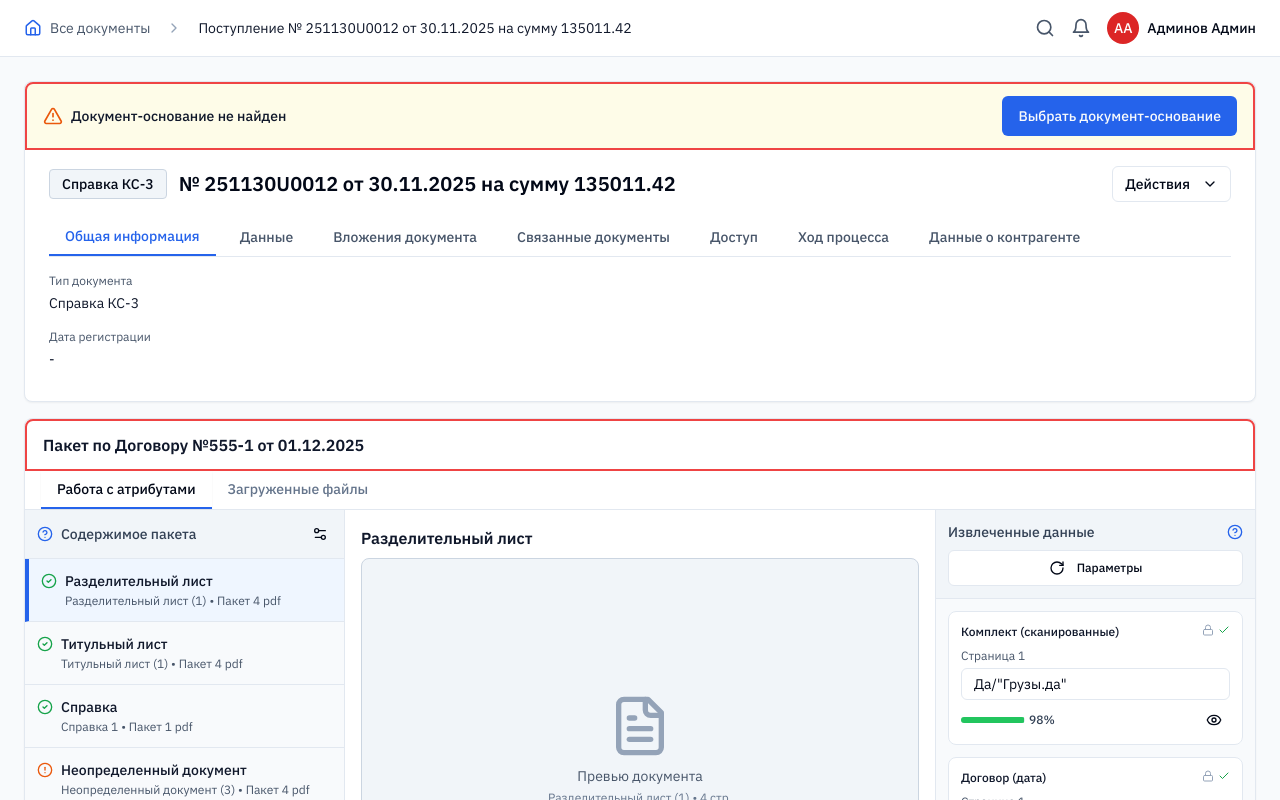
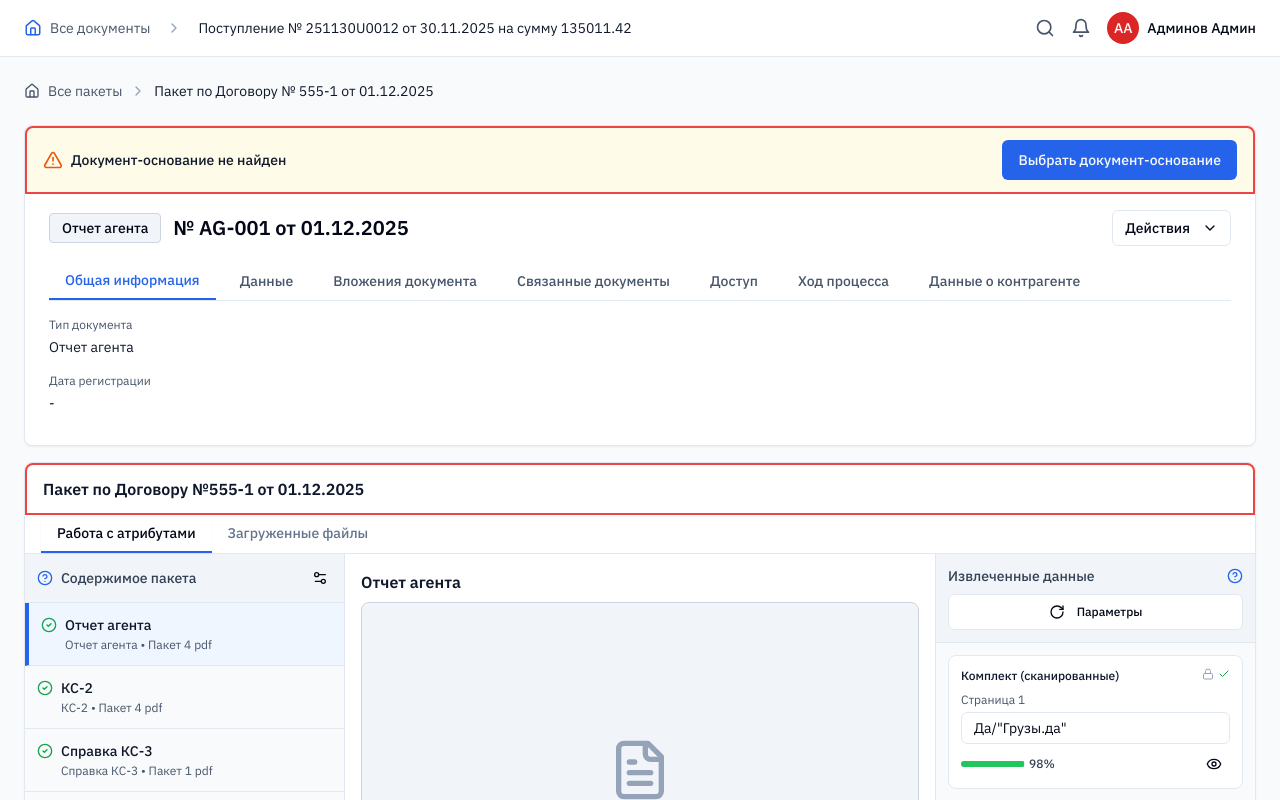
Before and after one commit to pr-poehali-dev/doc-recognition-system, a React (Vite) app: page / in a window 1280 px wide. Shown: the top 800 px of the page. Built offline with nearby package versions, Linux system fonts and the light colour scheme.

Commit message:
Переименование документов и навигации по договору

```diff
--- a/src/components/DocumentCard.tsx
+++ b/src/components/DocumentCard.tsx
@@ -5,9 +5,13 @@ import Icon from '@/components/ui/icon';
 interface DocumentCardProps {
   baseDocument: string;
   onSelectBaseDocument: () => void;
+  documentType: string;
+  documentNumber: string;
+  documentDate: string;
+  documentAmount?: string;
 }
 
-export function DocumentCard({ baseDocument, onSelectBaseDocument }: DocumentCardProps) {
+export function DocumentCard({ baseDocument, onSelectBaseDocument, documentType, documentNumber, documentDate, documentAmount }: DocumentCardProps) {
   return (
     <Card className="mb-4">
       <div className="border-2 border-red-500 rounded-t-lg bg-yellow-50 px-4 py-3 flex items-center justify-between">
@@ -28,10 +32,10 @@ export function DocumentCard({ baseDocument, onSelectBaseDocument }: DocumentCar
       <div className="px-6 py-4">
         <div className="flex items-center gap-3 mb-4">
           <div className="px-3 py-1 bg-slate-100 border border-slate-300 rounded text-sm font-medium">
-            Справка КС-3
+            {documentType}
           </div>
           <h1 className="text-xl font-semibold">
-            № 251130U0012 от 30.11.2025 на сумму 135011.42
+            № {documentNumber} от {documentDate}{documentAmount ? ` на сумму ${documentAmount}` : ''}
           </h1>
           <Button variant="outline" size="sm" className="ml-auto">
             Действия
@@ -68,7 +72,7 @@ export function DocumentCard({ baseDocument, onSelectBaseDocument }: DocumentCar
             <div>
               <label className="block text-xs text-slate-600 mb-1">Тип документа</label>
               <div className="text-sm text-slate-900">
-                Справка КС-3
+                {documentType}
               </div>
             </div>
           </div>
--- a/src/components/PackageWorkspace.tsx
+++ b/src/components/PackageWorkspace.tsx
@@ -16,6 +16,9 @@ export interface PackageDocument {
   id: string;
   type: string;
   name: string;
+  documentNumber?: string;
+  documentDate?: string;
+  documentAmount?: string;
   pages: number;
   size: string;
   confidence: number;
--- a/src/pages/DocumentManagementSystem.tsx
+++ b/src/pages/DocumentManagementSystem.tsx
@@ -13,8 +13,10 @@ export function DocumentManagementSystem() {
   const packageDocs: PackageDocument[] = [
     {
       id: 'doc-1',
-      type: 'Разделительный лист',
-      name: 'Разделительный лист (1)',
+      type: 'Отчет агента',
+      name: 'Отчет агента',
+      documentNumber: 'AG-001',
+      documentDate: '01.12.2025',
       pages: 4,
       size: 'pdf',
       confidence: 98.8,
@@ -28,8 +30,10 @@ export function DocumentManagementSystem() {
     },
     {
       id: 'doc-2',
-      type: 'Титульный лист',
-      name: 'Титульный лист (1)',
+      type: 'КС-2',
+      name: 'КС-2',
+      documentNumber: 'KS2-555',
+      documentDate: '02.12.2025',
       pages: 4,
       size: 'pdf',
       confidence: 96.2,
@@ -40,8 +44,11 @@ export function DocumentManagementSystem() {
     },
     {
       id: 'doc-3',
-      type: 'Справка',
-      name: 'Справка 1',
+      type: 'Справка КС-3',
+      name: 'Справка КС-3',
+      documentNumber: 'KS3-777',
+      documentDate: '03.12.2025',
+      documentAmount: '135011.42',
       pages: 1,
       size: 'pdf',
       confidence: 94.5,
@@ -49,8 +56,10 @@ export function DocumentManagementSystem() {
     },
     {
       id: 'doc-4',
-      type: 'Неопределенный документ',
-      name: 'Неопределенный документ (3)',
+      type: 'Товарно-транспортная накладная ТТН',
+      name: 'Товарно-транспортная накладная ТТН',
+      documentNumber: 'TTN-999',
+      documentDate: '04.12.2025',
       pages: 4,
       size: 'pdf',
       confidence: 72.3,
@@ -72,9 +81,20 @@ export function DocumentManagementSystem() {
       <DocumentHeader />
 
       <div className="p-6">
+        <div className="mb-6 flex items-center gap-2 text-sm">
+          <Icon name="Home" size={16} className="text-slate-600" />
+          <span className="text-slate-600">Все пакеты</span>
+          <Icon name="ChevronRight" size={16} className="text-slate-400" />
+          <span className="text-slate-900">Пакет по Договору № 555-1 от 01.12.2025</span>
+        </div>
+
         <DocumentCard
           baseDocument={baseDocument}
           onSelectBaseDocument={() => setIsModalOpen(true)}
+          documentType={currentDoc?.type || 'Справка КС-3'}
+          documentNumber={currentDoc?.documentNumber || 'KS3-777'}
+          documentDate={currentDoc?.documentDate || '03.12.2025'}
+          documentAmount={currentDoc?.documentAmount}
         />
 
         <PackageWorkspace
```
